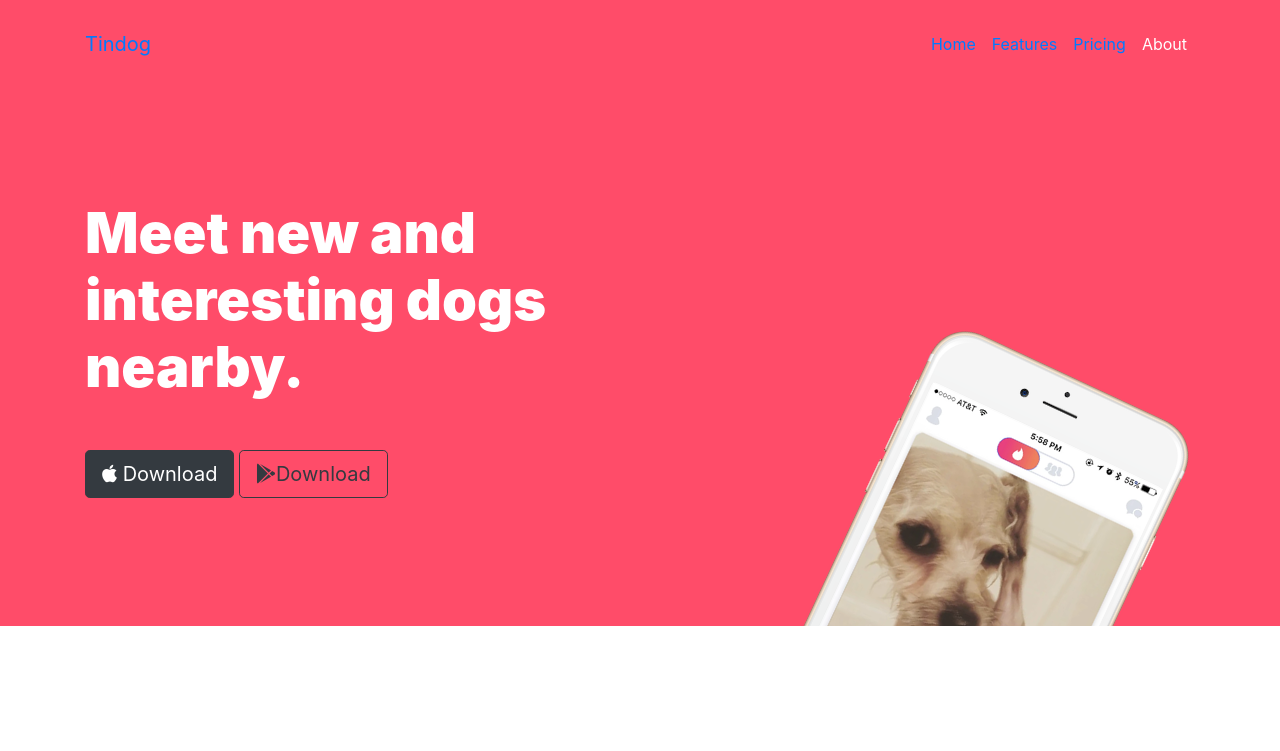
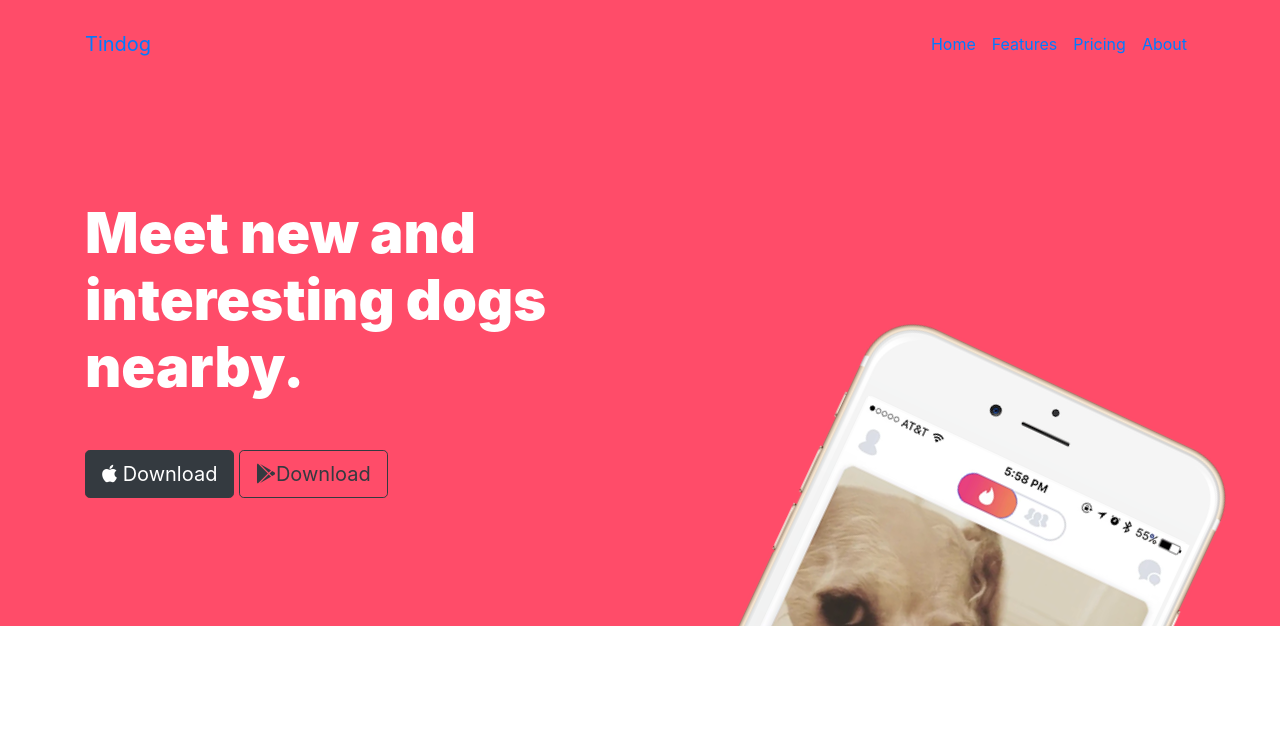
Before and after one commit to JMCortezz/tindog, a plain HTML site: page index.html in a window 1280 px wide. Shown: the top 751 px of the page. Drawn offline with nearby package versions, Linux system fonts and the light colour scheme.

Commit message:
Update index.html

```diff
--- a/index.html
+++ b/index.html
@@ -36,7 +36,7 @@
     }
 
     .hero__img {
-        width: 50%;
+        width: 70%;
         transform: rotate(25deg);
         position: absolute;
         right: 20%;
@@ -100,8 +100,8 @@
                     <li class="nav-item">
                         <a class="nav-link" href="#">Pricing</a>
                     </li>
-                    <li class="nav-item">
-                        <a class="nav-link">About</a>
+                   <li class="nav-item">
+                        <a class="nav-link" href="#">About</a>
                     </li>
                 </ul>
             </div>
```
